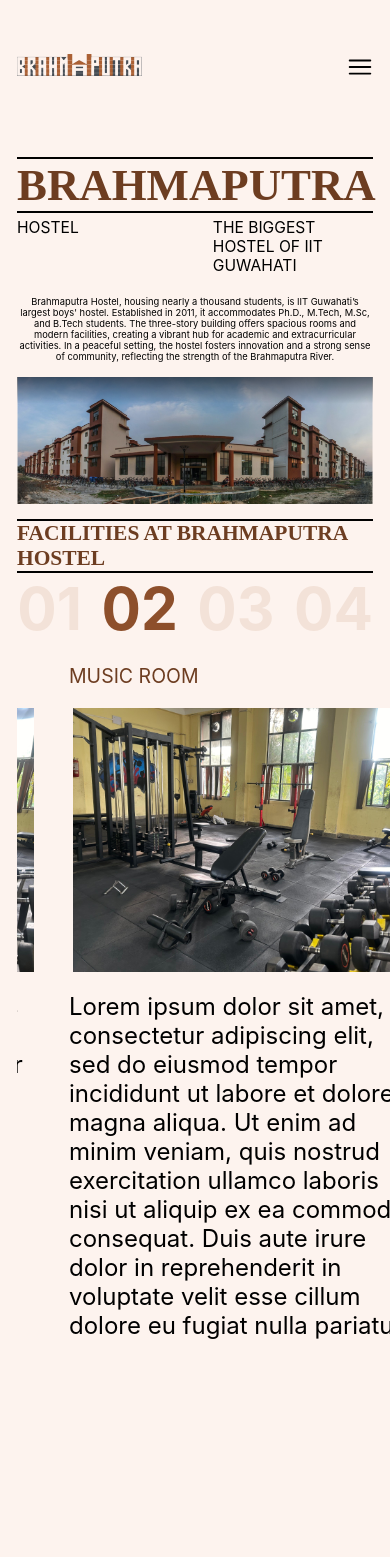
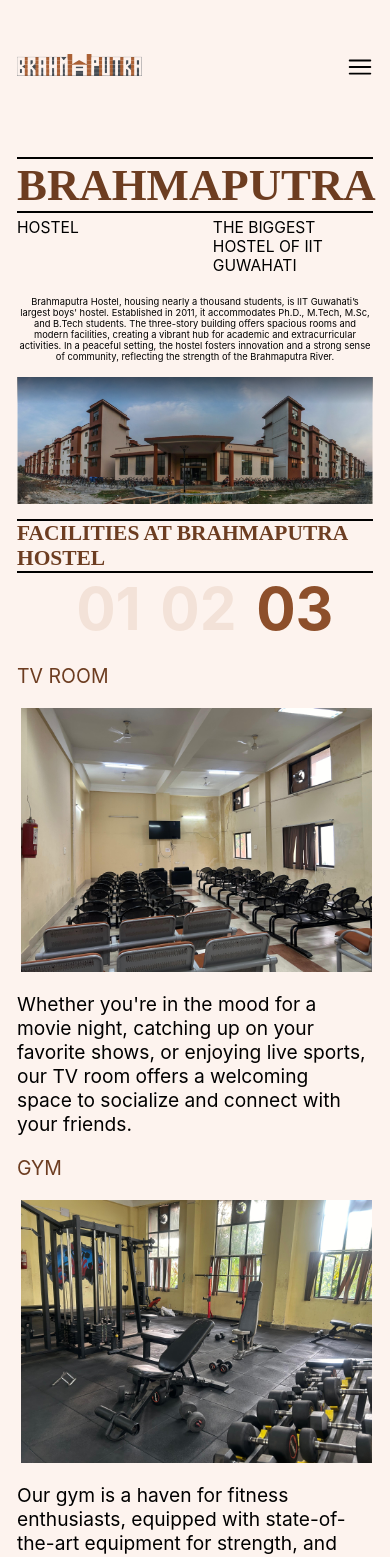
Before and after one commit to yagvalakya1975/Hostel_Website, a React (Create React App) app in the folder client/: page / in a window 390 px wide. Shown: the top 1557 px of the page. Built offline with nearby package versions, Linux system fonts and the light colour scheme.

Commit message:
minor changes

```diff
--- a/client/src/Pages/Home/home.css
+++ b/client/src/Pages/Home/home.css
@@ -123,12 +123,24 @@
     .facility-box{
         flex-direction: column;
     }
+    .facilities-serial{
+        justify-content: center;
+        position: sticky;
+        top: 80px;
+        background-color: #FDF3EE;
+    }
     .facility-name{
         width: 90vw;
     }
     .facility-info{
         width: 90vw;
-        font-size: 1.5rem;
+        margin-bottom: 20px;
+        font-size: 1.2rem;
+    }
+    .facilities-slide{
+        flex-direction: column;
+        margin: 20px 0px 300px 0px;
+        padding-left: 0px;
     }
 }
 @media screen and (max-width:750px) {
--- a/client/src/Pages/Home/home.js
+++ b/client/src/Pages/Home/home.js
@@ -12,7 +12,7 @@
     const facilities = [
         {src:tv , name: 'TV ROOM', info:"Whether you're in the mood for a movie night, catching up on your favorite shows, or enjoying live sports, our TV room offers a welcoming space to socialize and connect with your friends."},
         {src:gym , name: 'GYM' , info:"Our gym is a haven for fitness enthusiasts, equipped with state-of-the-art equipment for strength, and flexibility exercises."},
-        {src:gym , name: 'MUSIC ROOM', info:'Lorem ipsum dolor sit amet, consectetur adipiscing elit, sed do eiusmod tempor incididunt ut labore et dolore magna aliqua. Ut enim ad minim veniam, quis nostrud exercitation ullamco laboris nisi ut aliquip ex ea commodo consequat. Duis aute irure dolor in reprehenderit in voluptate velit esse cillum dolore eu fugiat nulla pariatur.'},
+        // {src:gym , name: 'MUSIC ROOM', info:'Lorem ipsum dolor sit amet, consectetur adipiscing elit, sed do eiusmod tempor incididunt ut labore et dolore magna aliqua. Ut enim ad minim veniam, quis nostrud exercitation ullamco laboris nisi ut aliquip ex ea commodo consequat. Duis aute irure dolor in reprehenderit in voluptate velit esse cillum dolore eu fugiat nulla pariatur.'},
         {src:sports, name: 'SPORTS ROOM', info:"Whether you're a pool shark or a foosball fanatic, our sports room offers a fun atmosphere to challenge fellow mates and make new friends."}
     ]
 
@@ -61,7 +61,7 @@
             <div className='facilities-inner-wrapper'>
                 <div className='facilities-serial'>
                     {
-                        [1,2,3,4].map((serial)=>{
+                        [1,2,3].map((serial)=>{
                             return(
                                 <div className='serial-box' style={{color:current>(serial-1)&&current<=serial?'#8D4F2B':'#F3E2D8'}}>
                                     0{serial}
@@ -71,7 +71,7 @@
                     }
                 </div>
                 <div style={{width:'100vw' , overflowX:'hidden'}}>
-                <div className='facilities-slide' style={{transform:`translateX(-${100*current}vw )`}}>
+                <div className='facilities-slide' style={window.innerWidth>900?{transform:`translateX(-${100*current}vw )`}:{}}>
                     {
                         facilities.map((facility)=>{
                             return(
--- a/client/src/index.css
+++ b/client/src/index.css
@@ -6,8 +6,7 @@
   -webkit-font-smoothing: antialiased;
   -moz-osx-font-smoothing: grayscale;
   background-color: #FDF3EE;
-  padding: 32px
-  ;
+  padding: 32px;
 }
 @media screen and (max-width:750px) {
     body{
```
